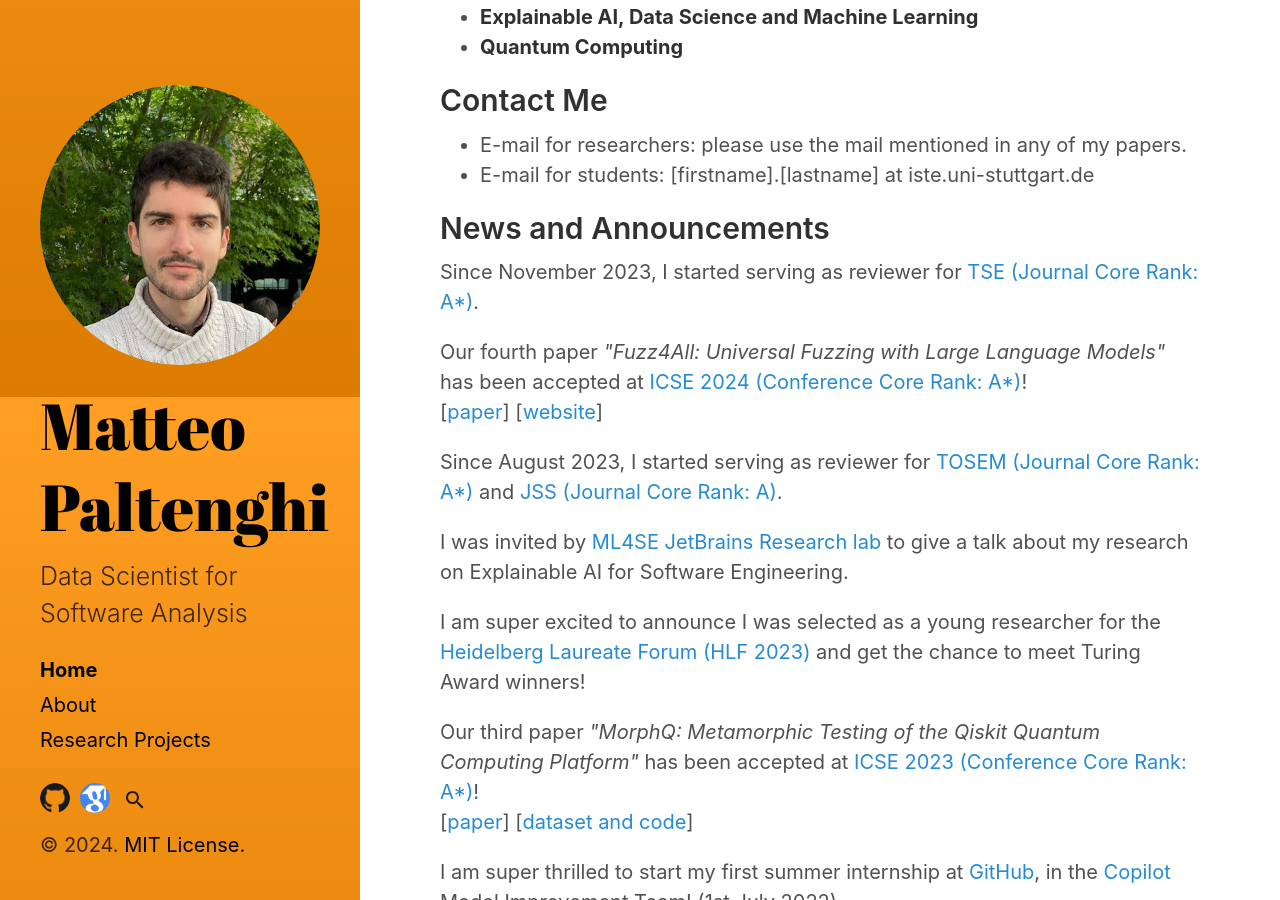
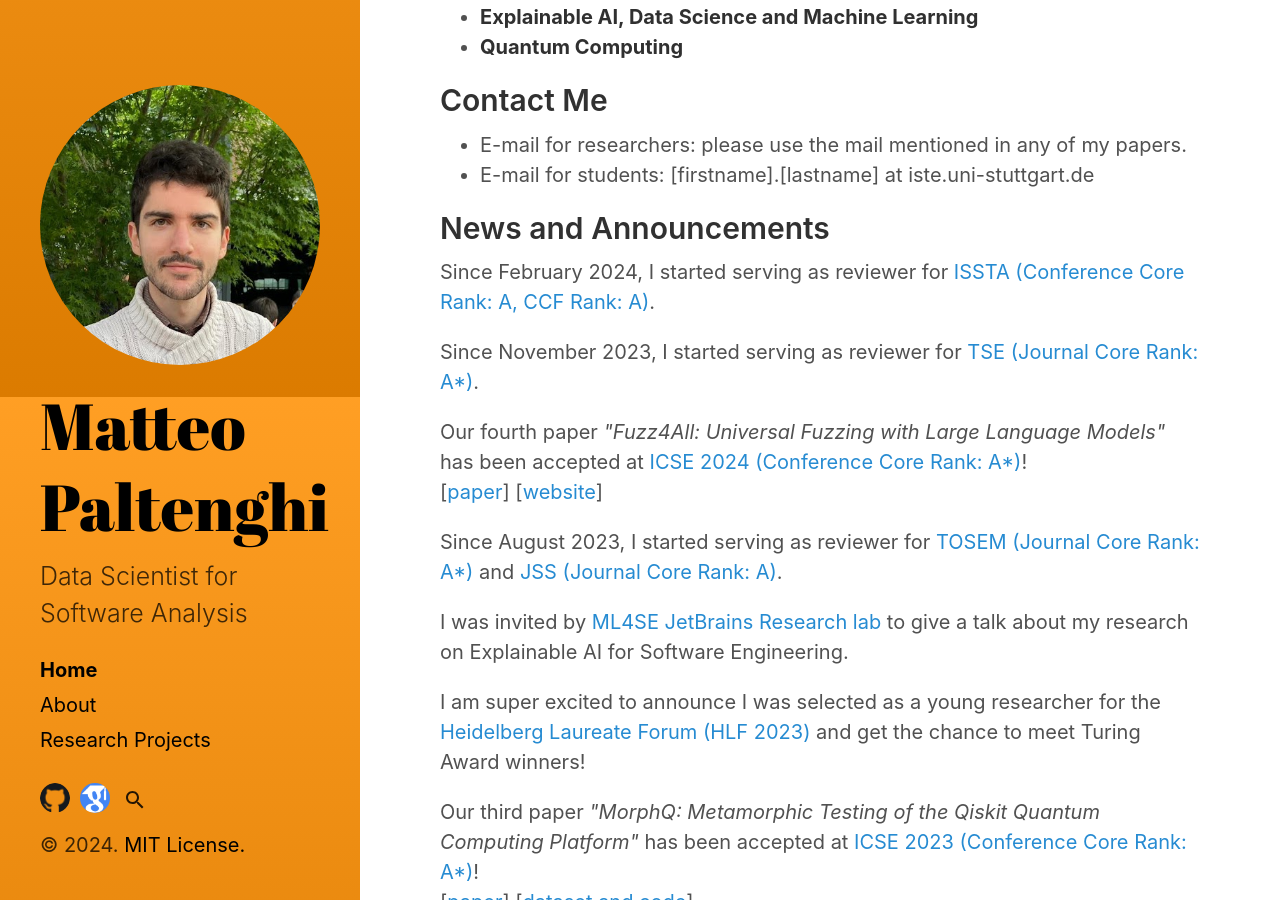
Before and after one commit to MattePalte/mattepalte.github.io, a Jekyll site: the page built from index.html, in a window 1280 px wide and 900 px high, scrolled down 503 px. Built offline with Jekyll 4.4.1, drawn with Linux system fonts in a browser that asks for light colours.

Commit message:
add issta

```diff
--- a/index.html
+++ b/index.html
@@ -30,7 +30,7 @@ title: Home
 </ul>
 
 <h2>News and Announcements</h2>
-
+<p>Since February 2024, I started serving as reviewer for <a href="https://dl.acm.org/conference/issta">ISSTA (Conference Core Rank: A, CCF Rank: A)</a>.</p>
 <p>Since November 2023, I started serving as reviewer for <a href="https://ieeexplore.ieee.org/xpl/aboutJournal.jsp?punumber=32">TSE (Journal Core Rank: A*)</a>.</p>
 <p>Our fourth paper <i>"Fuzz4All: Universal Fuzzing with Large Language Models"</i> has been accepted at <a href="https://conf.researchr.org/track/icse-2024/icse-2024-research-track">ICSE 2024 (Conference Core Rank: A*)</a>!<br>
     [<a href="https://arxiv.org/abs/2308.04748">paper</a>]
```
